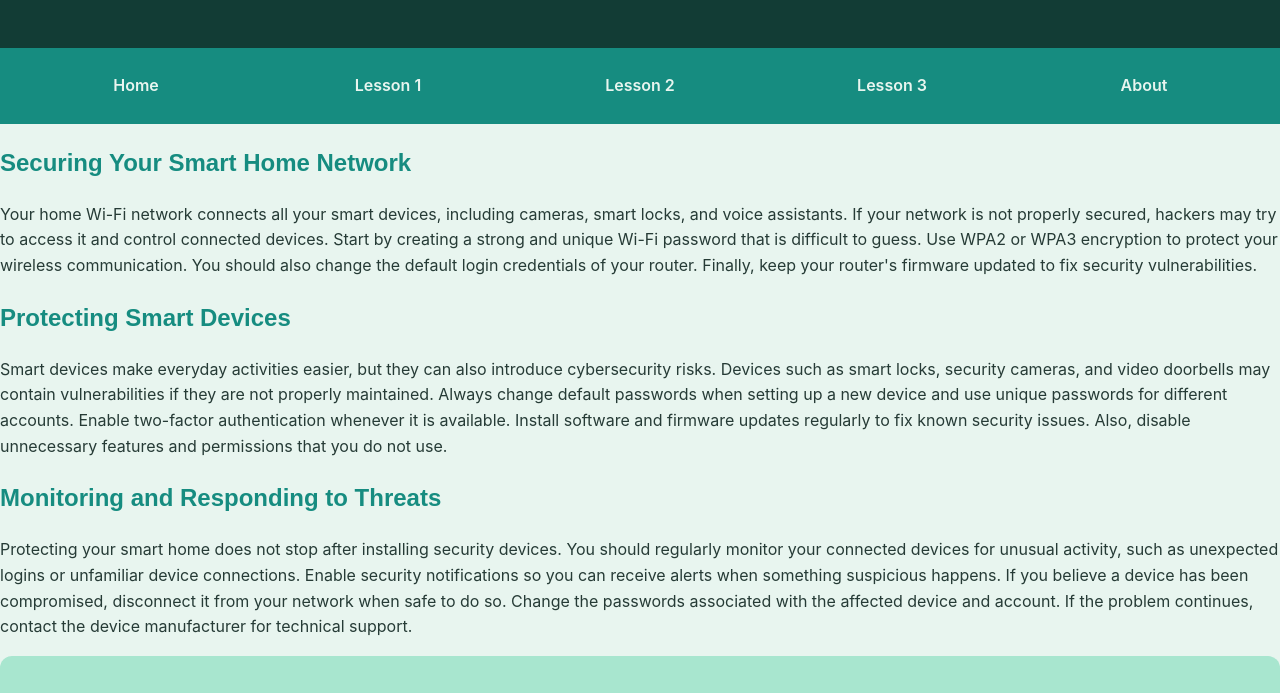
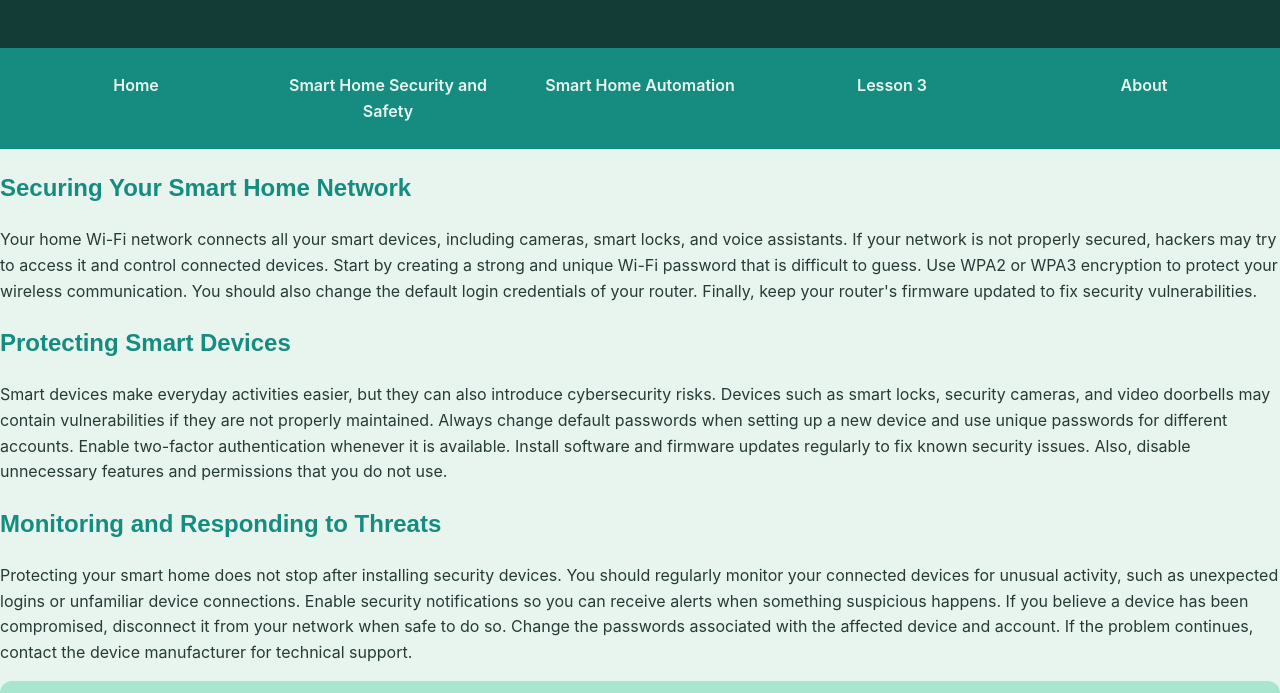
Before and after one commit to Ash21-bussiness/Smart-Home, a plain HTML site: page haifa.html in a window 1280 px wide. Shown: the part 106-799 px from the top of the page. Drawn offline with Linux system fonts and the light colour scheme.

Commit message:
Update navigation links for lessons in haifa.html

```diff
--- a/haifa.html
+++ b/haifa.html
@@ -20,8 +20,8 @@
 <nav>
 
     <a href="index.html">Home</a>
-    <a href="haifa.html">Lesson 1</a>
-    <a href="aishah.html">Lesson 2</a>
+    <a href="haifa.html">Smart Home Security and Safety</a>
+    <a href="aishah.html">Smart Home Automation</a>
    <a href="iman.html">Lesson 3</a>
     <a href="about.html">About</a>
  </nav>
```
